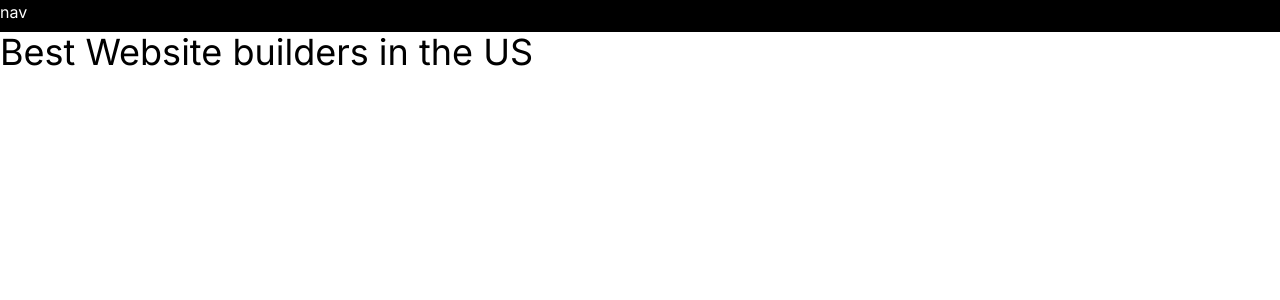
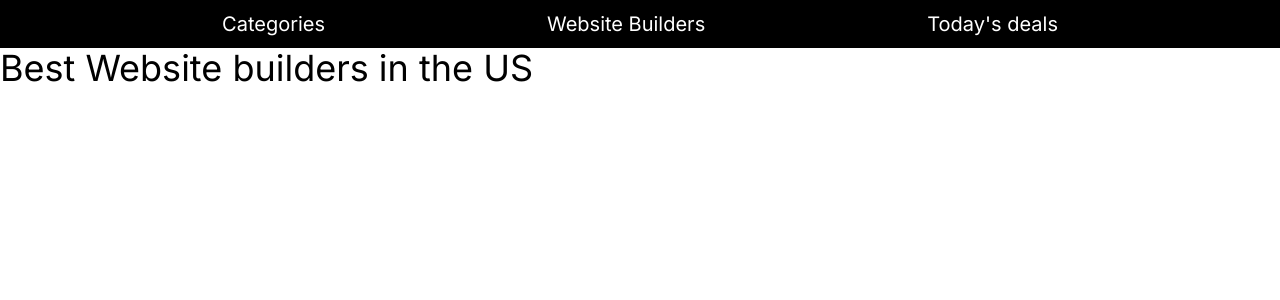
Before and after one commit to nahian255/llc-jobtask, a Next.js app: page / in a window 1280 px wide. Shown: the top 300 px of the page. Built offline with nearby package versions, Linux system fonts and the light colour scheme.

Commit message:
navbar link added

```diff
--- a/src/app/page.js
+++ b/src/app/page.js
@@ -1,13 +1,16 @@
 import Image from "next/image";
 import Nab from "@/navbar/Nab";
+import Link from "next/link";
 
 export default function Home() {
   return (
     <main className="">
       {/* Navbar  */}
       {/* <Nab></Nab> */}
-      <div className="h-8 bg-black text-white">
-        <h1 className="text-white">nav</h1>
+      <div className="flex justify-evenly h-12 text-xl items-center bg-black text-white">
+        <Link href={'/'}> Categories</Link>
+        <Link href={'/'}> Website Builders</Link>
+        <Link href={'/'}> Today&apos;s deals</Link>
       </div>
       <h1 className="text-4xl">Best Website builders in the US</h1>
     </main>
```
